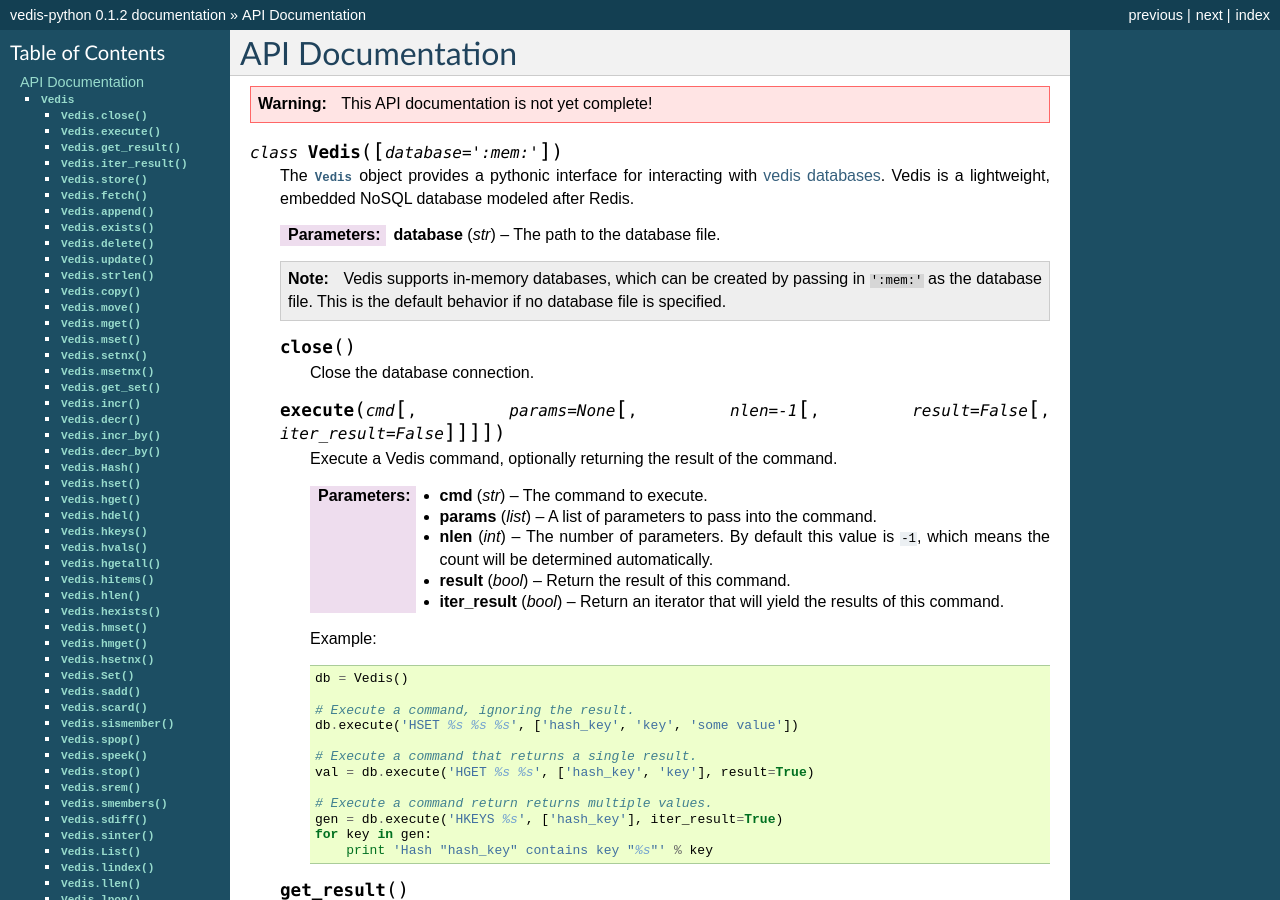
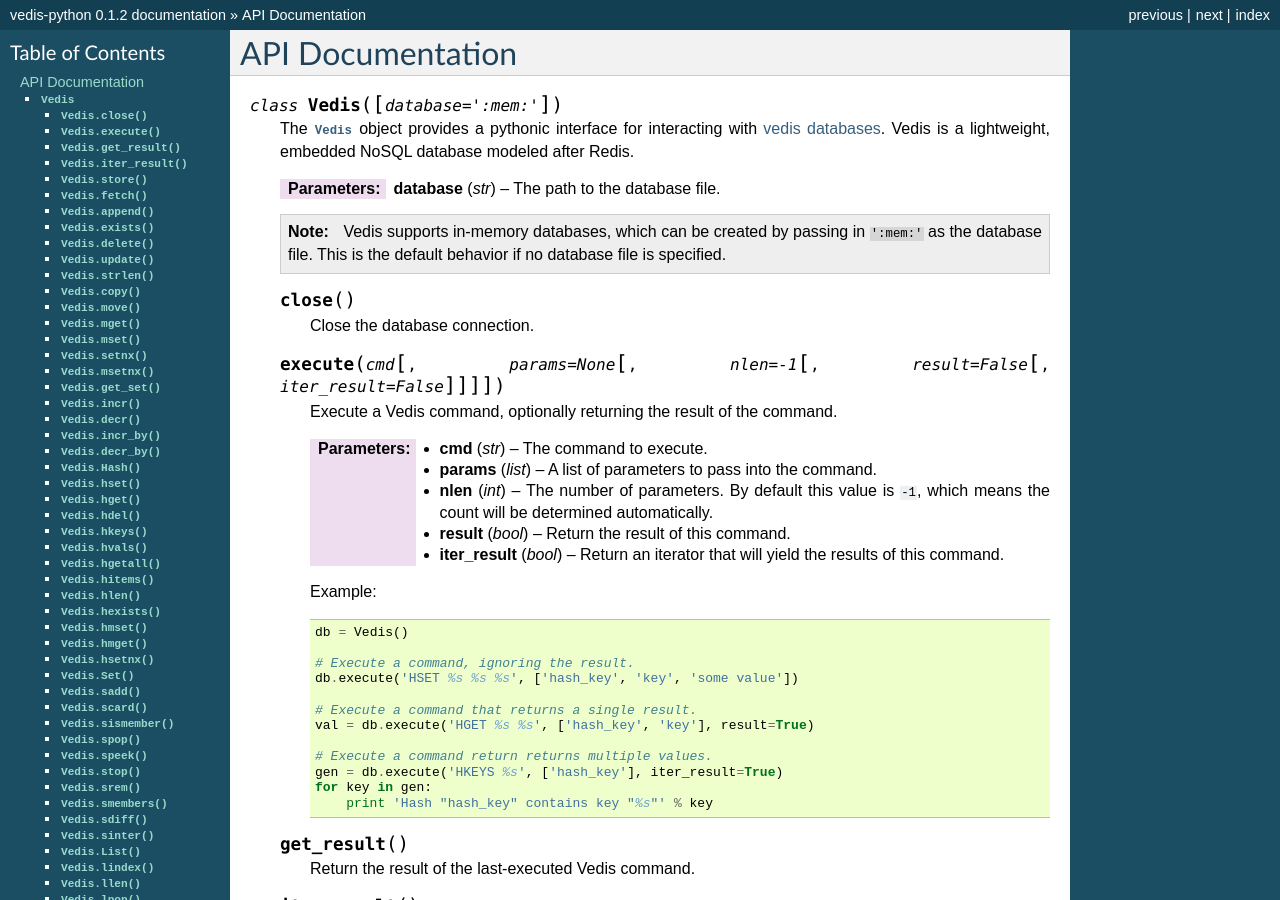
Before and after one commit to coleifer/vedis-python, a Sphinx documentation site: the page built from docs/api.rst, in a window 1280 px wide and 900 px high. Built offline with Sphinx 7.4.7, drawn with Linux system fonts in a browser that asks for light colours.

Commit message:
Removing warning.

```diff
--- a/docs/api.rst
+++ b/docs/api.rst
@@ -2,8 +2,6 @@
 
 API Documentation
 =================
-
-.. warning:: This API documentation is not yet complete!
 
 .. py:class:: Vedis([database=':mem:'])
 
```
